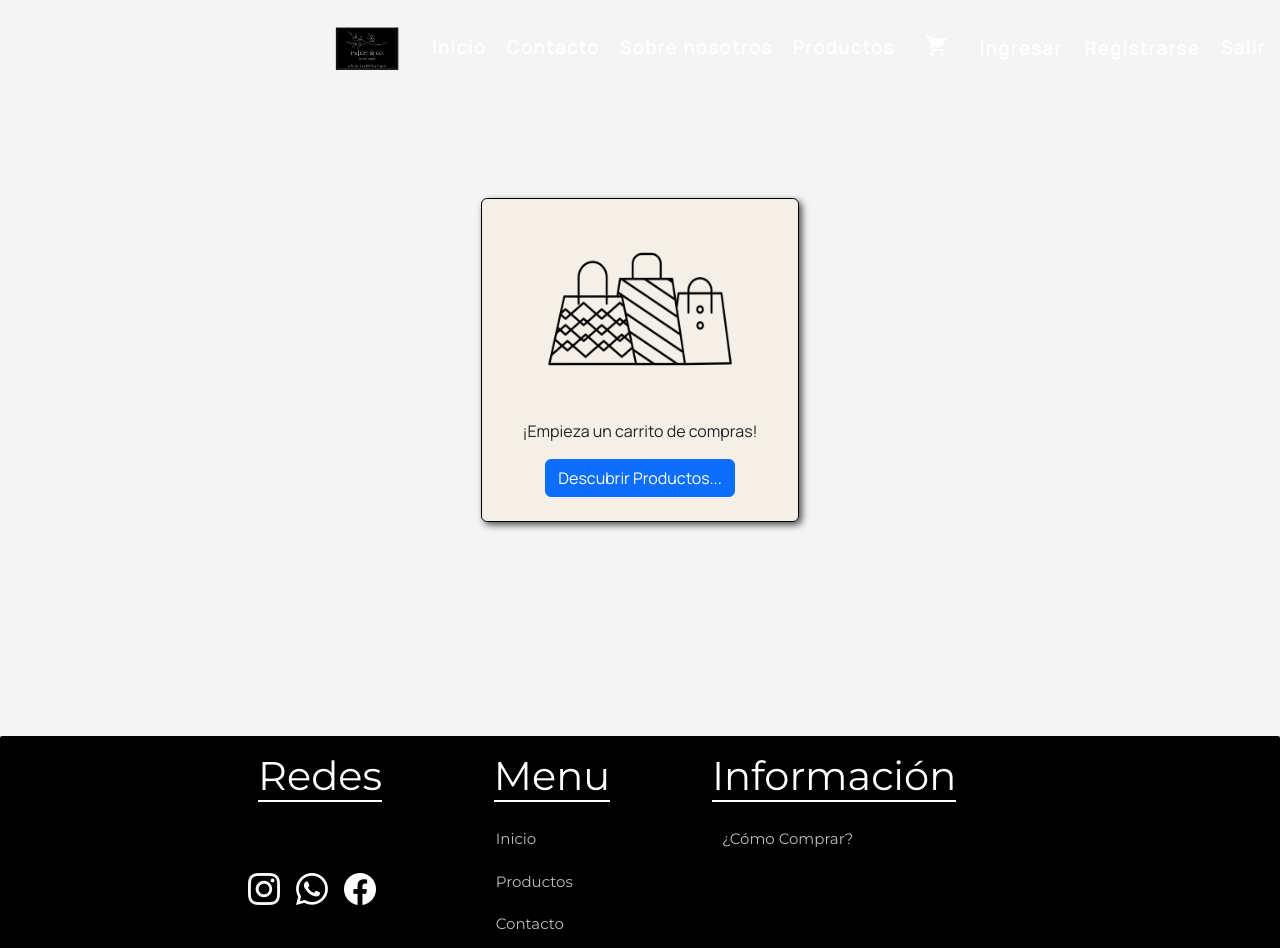
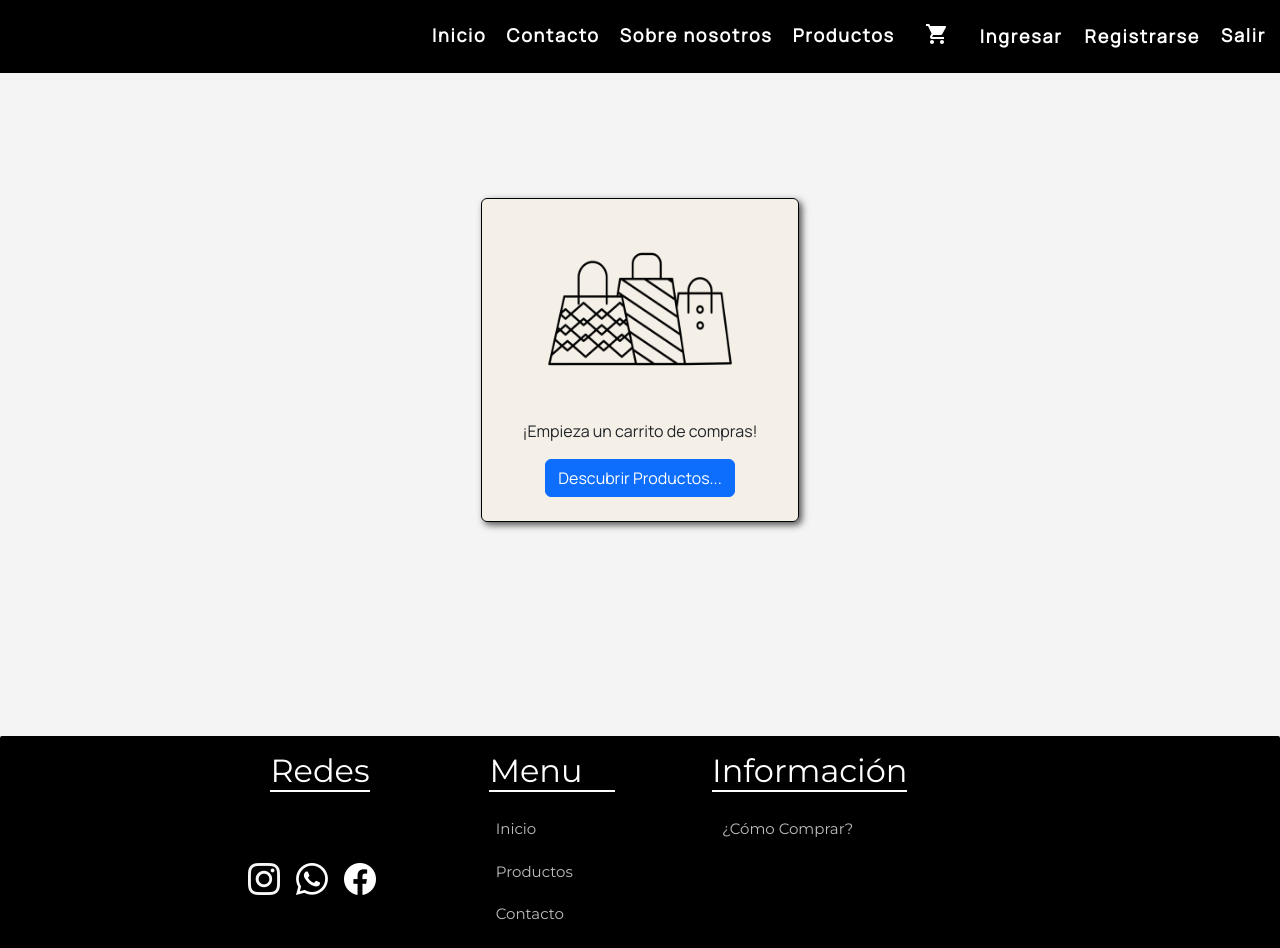
Before and after one commit to indianandco/Indian_Co, a React (Vite) app in the folder Client/: page /cart in a window 1280 px wide. Shown: the top 948 px of the page. Built offline with nearby package versions, Linux system fonts and the light colour scheme.

Commit message:
style(navbar): css de navbar varios

```diff
--- a/Client/src/components/Footer/Footer.css
+++ b/Client/src/components/Footer/Footer.css
@@ -80,8 +80,13 @@
     padding: 5px;
     color: rgb(189, 189, 189);
 }
-
+.redes {
+    color: rgb(255, 255, 255);
+    border-bottom: 2px solid white;
+    margin-bottom:1rem;
+}
 .menu {
+    padding-right:1em ;
     color: rgb(255, 255, 255);
     border-bottom: 2px solid white;
     margin-bottom:1rem;
@@ -96,8 +101,8 @@
 .links_container {
     display: flex;
     flex-direction: column;
-    justify-content: start;
-    align-items: start;
+    justify-content: flex-start;
+    align-items: flex-start;
     text-decoration: none;
 }
 
--- a/Client/src/components/Footer/Footer.jsx
+++ b/Client/src/components/Footer/Footer.jsx
@@ -16,7 +16,7 @@ const Footer = () => {
         <div className="footer_container" >
             <div className="mid-right_container">
                 <div className="left_container">
-                    <h1 className="menu">Redes</h1>
+                    <h2 className="redes">Redes</h2>
                     <div className="icon_container">
                         <NavLink to={"https://www.instagram.com/indianandco/"} className={"iconIg"}>
                             <i className="bi bi-instagram" width="321" height="321"></i>
@@ -31,7 +31,7 @@ const Footer = () => {
                 </div>
 
                 <div className="mid_container">
-                    <h1 className="menu">Menu</h1>
+                    <h2 className="menu">Menu</h2>
                     <div className="links_container">
                         <NavLink className="links" to={"/home"} >Inicio</NavLink>
                         <NavLink className="links" to={"/products"} >Productos</NavLink>
@@ -41,7 +41,7 @@ const Footer = () => {
                     </div>
                 </div>
                 <div className="right_container">
-                    <h1 className="info">Información</h1>
+                    <h2 className="info">Información</h2>
                     <div className="links_container">
                         <button className="modals links" onClick={handleShow} >¿Cómo Comprar?</button>
                     </div>
--- a/Client/src/components/Navbar/Navbar.css
+++ b/Client/src/components/Navbar/Navbar.css
@@ -102,6 +102,7 @@
   @media (max-width: 768px) {
     .navbar {
       align-items: center;
+      background-color: rgb(0, 0, 0);
       justify-content: center;
       min-height: 8em;
     }
@@ -117,8 +118,7 @@
     }
 
     .logo{
-      max-width: 100px;
-      max-height: 100px;
+      display: none;
     }
 
   }
--- a/Client/src/components/Navbar/Navbar.jsx
+++ b/Client/src/components/Navbar/Navbar.jsx
@@ -15,13 +15,11 @@ import { AuthContext } from "../../services/AuthContext";
 
 const NavBar = () => {
 
-
     const location = useLocation();
     const { cart } = useContext(CartContext);
     let [cartLength, setCartLength] = useState(null)
     const { user, setUser } = useContext(AuthContext);
     const [scrolled, setScrolled] = useState(false);
-
 
     const scrollToTop = () => {
         window.scrollTo(0, 0);
@@ -35,7 +33,7 @@ const NavBar = () => {
 
     useEffect(() => {
         const handleScroll = () => {
-            if (window.scrollY > 200 || location.pathname === "/") {
+            if (window.scrollY > 200) {
                 setScrolled(true);
             } else {
                 setScrolled(false);
@@ -47,21 +45,22 @@ const NavBar = () => {
         return () => {
             window.removeEventListener("scroll", handleScroll);
         };
+        // eslint-disable-next-line react-hooks/exhaustive-deps
     }, []);
 
     useEffect(() => {
-        setCartLength(cart?.length)
+        setCartLength(cart?.lengt)
         // eslint-disable-next-line react-hooks/exhaustive-deps
     }, [cart, user])
 
     return (
         <div>
             <div className="nav_container">
-                <Navbar fixed="top" collapseOnSelect expand="lg" className={scrolled ? "navbar_scrolled" : "navbar"}>
+                <Navbar fixed="top" collapseOnSelect expand="lg" className={location.pathname === "/" ? scrolled ? "navbar_scrolled" : "navbar" : "navbar_scrolled"}>
                     <Navbar.Toggle aria-controls="responsive-navbar-nav" />
                     <Navbar.Collapse id="responsive-navbar-nav" className="justify-content-end">
                         <Navbar.Brand onClick={scrollToTop} className="logo_container" href="/">
-                            <img className={scrolled ? "logo_scrolled" : "logo"} src="/logo-principal.png" alt="Indian&Co" />
+                            <img className={location.pathname === "/" ? scrolled ? "logo_scrolled" : "logo" : "logo_scrolled"} src="/logo-principal.png" alt="Indian&Co" />
                         </Navbar.Brand>
                         <Nav className="justify-content-end p-1">
                             <NavLink onClick={scrollToTop} className="buttons" to="/">Inicio</NavLink>
--- a/Client/src/views/Detail/Detail.module.css
+++ b/Client/src/views/Detail/Detail.module.css
@@ -111,7 +111,7 @@ margin-bottom: 1em;
 .price {
     font-size: 2.2em;
     font-weight: bold;
-    color: #001aff;
+    color: #37ABC5;
     margin-right: 0.5em;
 }
 
```
